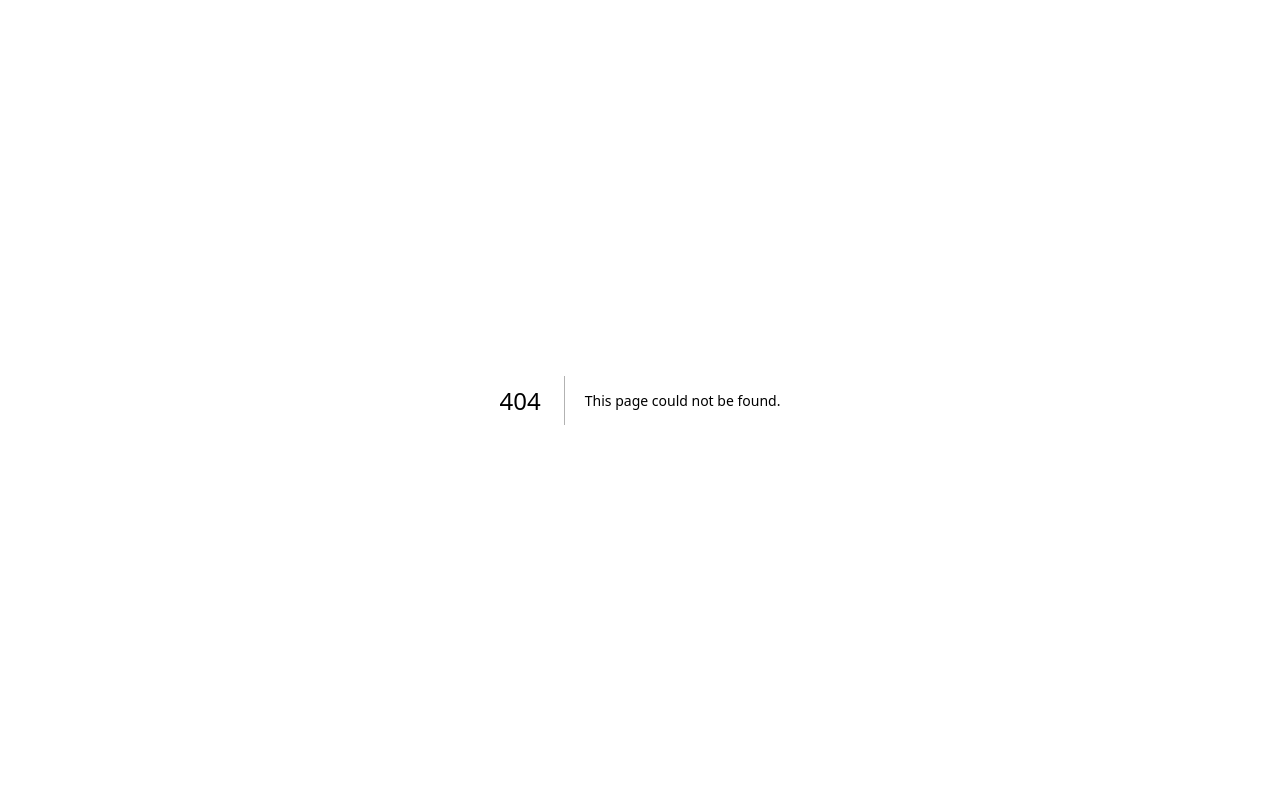
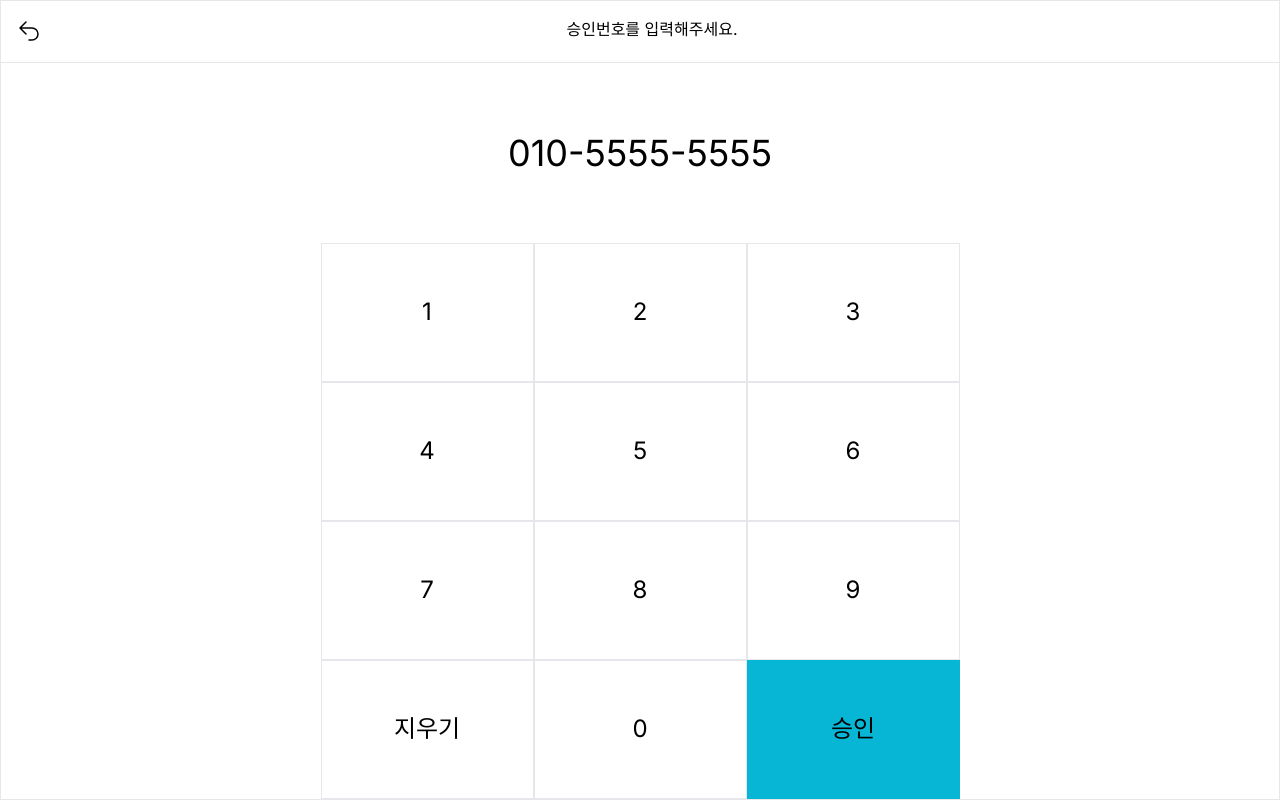
Before and after one commit to Eechul/collection_coupon_app, a Next.js app: page /certification in a window 1280 px wide. Before the commit this address had no page. Built offline with nearby package versions, Linux system fonts and the light colour scheme.

Commit message:
승인번호 입력 페이지 작성

```diff
--- /dev/null
+++ b/src/app/certification/layout.tsx
@@ -0,0 +1,15 @@
+import CommonHeader from "@/components/header/CommonHeader/CommonHeader";
+
+export default function BasicLayout({ children }: { children: React.ReactNode }) {
+
+  return (
+    <>
+      <div className='flex flex-col h-screen border border-gray'>
+        <CommonHeader title='승인번호를 입력해주세요.' />
+          <div className='flex h-full justify-center'>
+            {children}
+          </div>
+      </div>
+    </>
+    )
+  }
--- /dev/null
+++ b/src/app/certification/page.tsx
@@ -0,0 +1,11 @@
+"use client"
+
+import NumberDisplayPad from '@/components/pad/NumberDisplayPad/NumberDisplayPad'
+
+export default function Save() {
+  return (
+    <div className='w-1/2 h-full'>
+        <NumberDisplayPad submitButtonText='승인' handleSubmit={() => {}}/>
+    </div>
+  )
+}
--- a/src/app/save/layout.tsx
+++ b/src/app/save/layout.tsx
@@ -1,5 +1,3 @@
-import LeftRightPanelLayout from '@/components/layout/LeftRightPanelLayout/LeftRightPanelLayout'
-import CommonHeader from '../../components/header/CommonHeader/CommonHeader'
 import BasicLayout from '@/components/layout/BasicLayout/BasicLayout'
 
 export default function SaveLayout({ children }: { children: React.ReactNode }) {
--- a/src/app/save/page.tsx
+++ b/src/app/save/page.tsx
@@ -1,15 +1,20 @@
+"use client"
+
 import Card from '@/components/card/BasicCard/Card'
 import LeftRightPanelLayout from '@/components/layout/LeftRightPanelLayout/LeftRightPanelLayout'
 import NumberDisplayPad from '@/components/pad/NumberDisplayPad/NumberDisplayPad'
+import { useRouter } from 'next/navigation'
 
 export default function Save() {
+  const router = useRouter()
+
   return (
     <LeftRightPanelLayout
       left={
         <Card content={<h3>핸드폰 번호로 쿠폰을 사용 및 조회합니다.</h3>}/>
       }
       right={
-        <NumberDisplayPad submitButtonText='적립' />
+        <NumberDisplayPad submitButtonText='적립' handleSubmit={() => { router.push("/certification") }} />
       }
     />
   )
--- a/src/app/use/page.tsx
+++ b/src/app/use/page.tsx
@@ -11,7 +11,7 @@ export default function Use() {
         <Card content={<h3>핸드폰 번호로 쿠폰을 사용 및 조회합니다.</h3>}/>
       }
       right={
-        <NumberDisplayPad submitButtonText='사용/조회' />
+        <NumberDisplayPad submitButtonText='사용/조회' handleSubmit={() => {}} />
       }
     />
   )
--- a/src/components/icon/BackIcon.tsx
+++ b/src/components/icon/BackIcon.tsx
@@ -1,8 +1,8 @@
 
 export default function BackIcon() {
   return (
-    <svg xmlns="http://www.w3.org/2000/svg" fill="none" viewBox="0 0 24 24" stroke-width="1.5" stroke="currentColor" class="w-6 h-6">
-      <path stroke-linecap="round" stroke-linejoin="round" d="M9 15L3 9m0 0l6-6M3 9h12a6 6 0 010 12h-3" />
+    <svg xmlns="http://www.w3.org/2000/svg" fill="none" viewBox="0 0 24 24" strokeWidth="1.5" stroke="currentColor" className="w-6 h-6">
+      <path strokeLinecap="round" strokeLinejoin="round" d="M9 15L3 9m0 0l6-6M3 9h12a6 6 0 010 12h-3" />
     </svg>
   )
 }
--- a/src/components/pad/NumberDisplayPad/NumberDisplayPad.tsx
+++ b/src/components/pad/NumberDisplayPad/NumberDisplayPad.tsx
@@ -1,11 +1,15 @@
-import NumberDisplay from "../NumberDisplay/NumberDisplay";
-import NumberPad from "../NumberPad/NumberPad";
+"use client"
+
+import NumberDisplay from "../NumberDisplay/NumberDisplay"
+import NumberPad from "../NumberPad/NumberPad"
 
 interface NumberDisplayPadProps {
   submitButtonText: string;
+  handleSubmit: any;
+  randomPadNumber: boolean;
 }
 
-export default function NumberDisplayPad({ submitButtonText }: NumberDisplayPadProps) {
+export default function NumberDisplayPad({ submitButtonText, handleSubmit, randomPadNumber }: NumberDisplayPadProps) {
 
     return (
       <div className='flex h-full flex-col'>
@@ -13,7 +17,7 @@ export default function NumberDisplayPad({ submitButtonText }: NumberDisplayPadP
           <NumberDisplay />
         </div>
         <div className='grow-3'>
-          <NumberPad submitButtonText={submitButtonText} />
+          <NumberPad submitButtonText={submitButtonText} handleSubmit={handleSubmit} randomPadNumber={randomPadNumber} />
         </div>
       </div>
     )
--- a/src/components/pad/NumberPad/NumberPad.tsx
+++ b/src/components/pad/NumberPad/NumberPad.tsx
@@ -1,8 +1,12 @@
+"use client"
+
 interface NumberPadProps {
   submitButtonText: string;
+  handleSubmit: any;
+  randomPadNumber: boolean;
 }
 
-export default function NumberPad({ submitButtonText }: NumberPadProps) {
+export default function NumberPad({ submitButtonText, handleSubmit, randomPadNumber }: NumberPadProps) {
 
   return (
     <div className='h-full flex flex-row flex-wrap'>
@@ -17,7 +21,7 @@ export default function NumberPad({ submitButtonText }: NumberPadProps) {
       <button className='basis-1/3 text-center bg-white border border-gray text-2xl'>9</button>
       <button className='basis-1/3 text-center bg-white border border-gray text-2xl'>지우기</button>
       <button className='basis-1/3 text-center bg-white border border-gray text-2xl'>0</button>
-      <button className='basis-1/3 text-center bg-cyan-500 hover:bg-cyan-400 text-2xl'>{submitButtonText}</button>
+      <button className='basis-1/3 text-center bg-cyan-500 hover:bg-cyan-400 text-2xl' onClick={(e) => handleSubmit(e)}>{submitButtonText}</button>
     </div>
   )
 }
```
